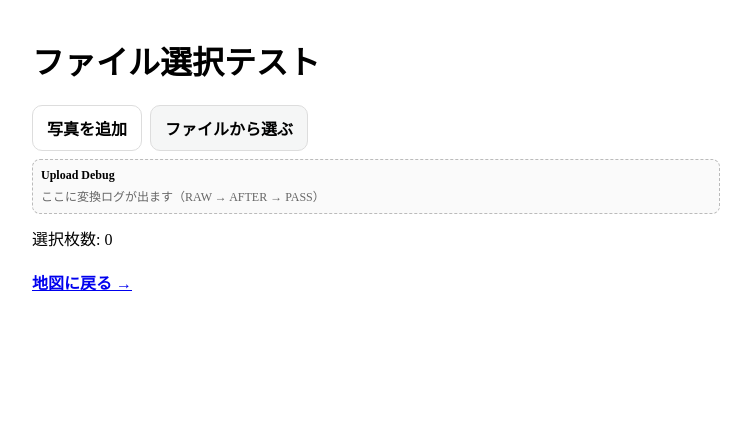
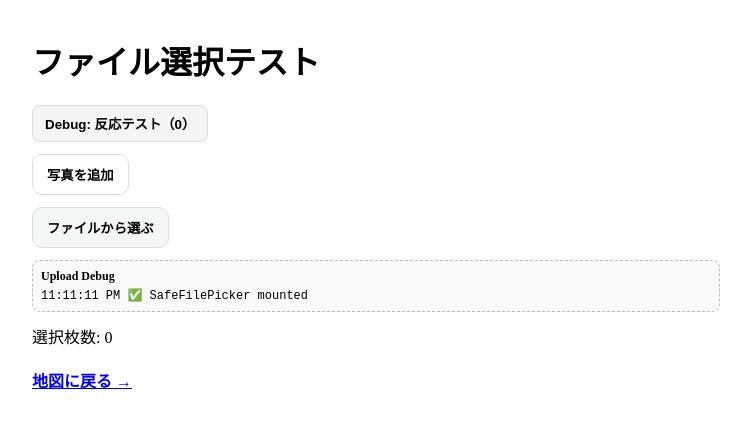
Before and after one commit to sakasakainfinity-dotcom/travel-memory, a Next.js app: page /file-test in a window 1280 px wide. Shown: the top 428 px of the page, without its empty margins (264-1015 px from the left). Built offline with nearby package versions, Linux system fonts and the light colour scheme.

Commit message:
Update SafeFilePicker.tsx

```diff
--- a/src/components/SafeFilePicker.tsx
+++ b/src/components/SafeFilePicker.tsx
@@ -1,9 +1,10 @@
 // src/components/SafeFilePicker.tsx
 "use client";
-import { useRef, useState } from "react";
+
+import { useEffect, useRef, useState } from "react";
 import { convertToUploadableImage } from "@/lib/convertToUploadableImage";
 
-type LogLine = { tag: string; name: string; type: string; size: number };
+type LogLine = string;
 
 export default function SafeFilePicker({
   label = "写真を追加",
@@ -14,124 +15,164 @@ export default function SafeFilePicker({
   multiple?: boolean;
   onPick: (files: File[]) => void;
 }) {
-  const ref = useRef<HTMLInputElement | null>(null);
+  const inputRef = useRef<HTMLInputElement | null>(null);
   const [logs, setLogs] = useState<LogLine[]>([]);
+  const [tapCount, setTapCount] = useState(0);
 
-  const addLog = (l: LogLine) => setLogs((old) => [...old, l]);
+  const addLog = (l: LogLine) => setLogs((prev) => [...prev, `${new Date().toLocaleTimeString()}  ${l}`]);
 
+  useEffect(() => {
+    addLog("✅ SafeFilePicker mounted");
+  }, []);
+
+  // iOS Safari / PWA で label+hidden input が反応しないことがある。
+  // → ボタンの上に "透明のinputを全面にかぶせる" 方式にする
+  //   display:none は使わない（iOSがイベント拾わないことがある）
   async function handleFiles(fs: FileList | null) {
+    addLog("⚡ onChange fired");
     const arr = Array.from(fs ?? []);
+    addLog(`選択枚数: ${arr.length}`);
+
     if (arr.length === 0) {
-      alert("写真が選べてません。もう一度お試しください。");
+      addLog("⚠ ファイル0枚");
       return;
     }
 
-    // 入り口ログ（変換前）
-    arr.forEach((f) => addLog({ tag: "RAW", name: f.name, type: f.type || "(empty)", size: f.size }));
-
-    // iOS白丸中だと size が極小or0のことがある。最低10KBでチェック
+    // iOSの未読込ガード
     const bad = arr.find((f) => !f.type.startsWith("image/") || f.size < 10_000);
     if (bad) {
-      alert(
-        "写真データの読み込みが終わっていない可能性があります。\n" +
-          "・数秒待ってからもう一度選ぶ\n" +
-          "・または「ファイルから選ぶ」ボタンを使う（確実）\n" +
-          "で解決できます。"
-      );
-      if (ref.current) ref.current.value = "";
+      addLog(`⚠ 読み込み前の可能性 name=${bad.name} type=${bad.type || "(empty)"} size=${bad.size}`);
+      if (inputRef.current) inputRef.current.value = "";
       return;
     }
 
-    // HEIC→JPEG 変換
+    // 変換（HEIC→JPEG）
     const convertedArr: File[] = [];
     for (const file of arr) {
+      addLog(`RAW  name="${file.name}" type="${file.type || "(empty)"}" size=${file.size}`);
       try {
         const converted = await convertToUploadableImage(file);
-　　　　alert(
-  `RAW: ${file.name} (${file.type || "empty"})\n` +
-  `AFTER: ${converted.name} (${converted.type || "empty"})`
-);
-
-         addLog({ tag: "AFTER", name: converted.name, type: converted.type || "(empty)", size: converted.size });
+        addLog(`AFTER name="${converted.name}" type="${converted.type || "(empty)"}" size=${converted.size}`);
         convertedArr.push(converted);
-      } catch (err) {
-        console.error("変換失敗:", err);
-        alert("HEIC画像の変換に失敗しました。別の写真を選んでください。");
+      } catch (e) {
+        addLog(`❌ 変換失敗: ${(e as Error)?.message || e}`);
       }
     }
 
-    // 下流へ渡す直前
-    convertedArr.forEach((f) => addLog({ tag: "PASS", name: f.name, type: f.type || "(empty)", size: f.size }));
+    // 下流へ
+    convertedArr.forEach((f) =>
+      addLog(`PASS name="${f.name}" type="${f.type || "(empty)"}" size=${f.size}`)
+    );
     onPick(convertedArr);
 
-    if (ref.current) ref.current.value = "";
+    // 同じファイルを選べるようリセット
+    if (inputRef.current) inputRef.current.value = "";
   }
 
   return (
-    <div style={{ display: "flex", gap: 8, flexWrap: "wrap", alignItems: "center" }}>
-      <label
+    <div style={{ display: "grid", gap: 12 }}>
+      {/* デバッグ用の“押したらカウント増える”ボタン（レンダ＆イベント確認） */}
+      <button
+        type="button"
+        onClick={() => {
+          setTapCount((n) => n + 1);
+          addLog("👆 Debug tap button clicked");
+        }}
+        style={{
+          padding: "8px 12px",
+          borderRadius: 8,
+          border: "1px solid #ddd",
+          background: "#f5f5f5",
+          fontWeight: 700,
+          width: "fit-content",
+        }}
+      >
+        Debug: 反応テスト（{tapCount}）
+      </button>
+
+      {/* iOS対応：相対配置の枠の上に透明inputを全面オーバーレイ */}
+      <div style={{ position: "relative", display: "inline-block" }}>
+        <button
+          type="button"
           style={{
             display: "inline-block",
             padding: "10px 14px",
             borderRadius: 10,
             border: "1px solid #ddd",
             background: "#fff",
-          cursor: "pointer",
             fontWeight: 700,
           }}
+          onClick={() => addLog("👆 表のボタンがタップされました")}
         >
           {label}
+        </button>
+
         <input
-          ref={ref}
+          ref={inputRef}
           type="file"
-          accept="image/*,image/heic,image/heif"
+          accept="image/*,.heic,.heif"
           multiple={multiple}
           onChange={(e) => handleFiles(e.target.files)}
-          style={{ display: "none" }}
+          // iOSで確実に拾うためのオーバーレイ
+          style={{
+            position: "absolute",
+            inset: 0,
+            opacity: 0,      // 透明化（display:noneはNG）
+            cursor: "pointer",
+          }}
         />
-      </label>
+      </div>
 
-      <label
+      {/* 代替：Files（色違いのボタン） */}
+      <div style={{ position: "relative", display: "inline-block" }}>
+        <button
+          type="button"
           style={{
             display: "inline-block",
             padding: "10px 14px",
             borderRadius: 10,
             border: "1px solid #ddd",
             background: "rgba(17,24,39,0.04)",
-          cursor: "pointer",
             fontWeight: 700,
           }}
+          onClick={() => addLog("👆 代替ボタンがタップされました")}
         >
           ファイルから選ぶ
+        </button>
+
         <input
           type="file"
-          accept="image/*,image/heic,image/heif"
+          accept="image/*,.heic,.heif"
           multiple={multiple}
           onChange={(e) => handleFiles(e.target.files)}
-          style={{ display: "none" }}
+          style={{
+            position: "absolute",
+            inset: 0,
+            opacity: 0,
+            cursor: "pointer",
+          }}
         />
-      </label>
+      </div>
 
-      {/* 画面内デバッグ窓（スマホでも見える） */}
-      <div style={{
-        maxHeight: 120,
+      {/* 画面内ログ（スマホで見える） */}
+      <div
+        style={{
+          maxHeight: 160,
           overflow: "auto",
           border: "1px dashed #bbb",
           padding: 8,
           borderRadius: 8,
           background: "#fafafa",
           fontSize: 12,
-        width: "100%"
-      }}>
+        }}
+      >
         <div style={{ fontWeight: 700, marginBottom: 4 }}>Upload Debug</div>
         {logs.length === 0 ? (
-          <div style={{ color: "#666" }}>ここに変換ログが出ます（RAW → AFTER → PASS）</div>
+          <div style={{ color: "#666" }}>
+            ここにログが出ます（mounted / tap / onChange / RAW / AFTER / PASS）
+          </div>
         ) : (
-          logs.map((l, i) => (
-            <div key={i}>
-              <code>{l.tag}</code> name="{l.name}" • type="{l.type}" • size={l.size}
-            </div>
-          ))
+          logs.map((l, i) => <div key={i}><code>{l}</code></div>)
         )}
       </div>
     </div>
```
Lines whose indentation alone changed are shown as unchanged.
